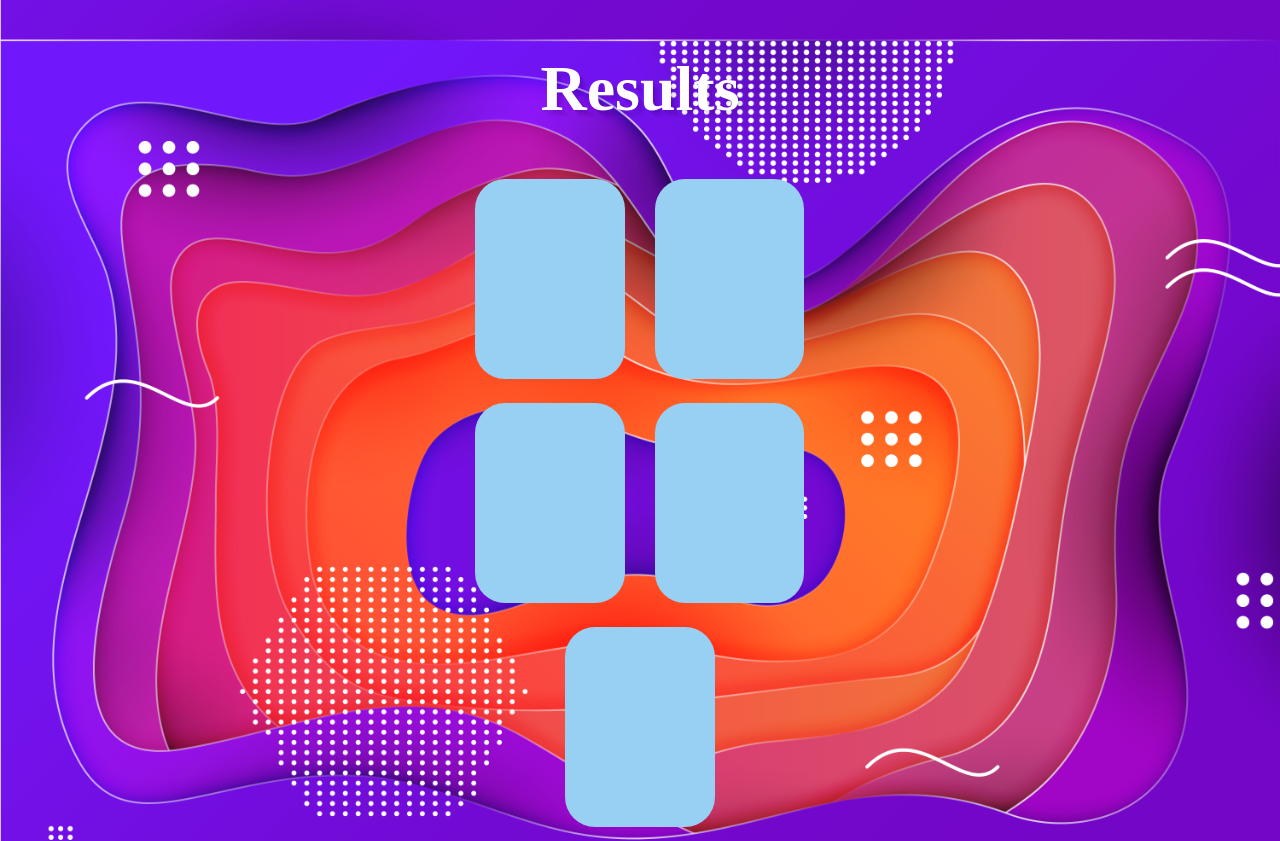
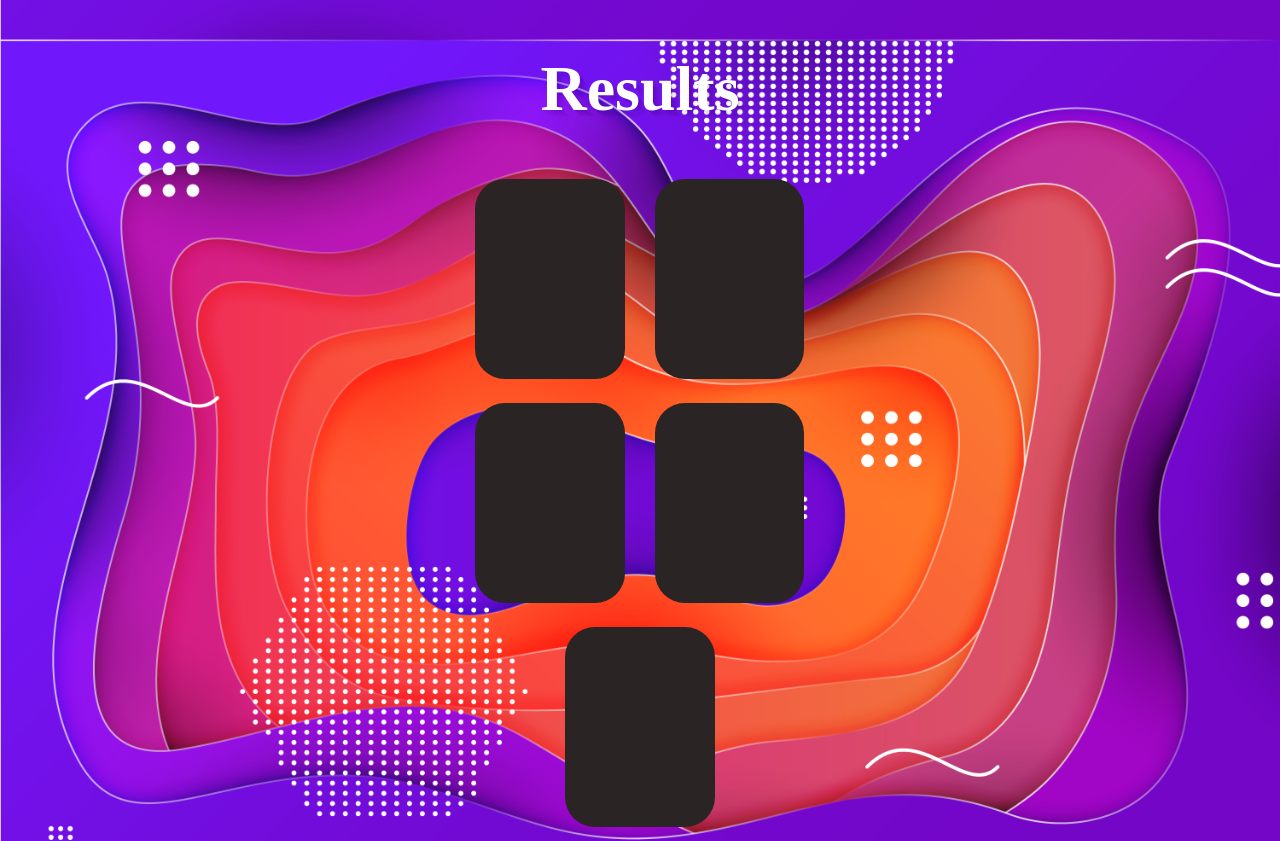
Before and after one commit to sea-salt-ed/Webie_Hacknight_OpenAI, a Flask app: page / in a window 1280 px wide. Shown: the part 813-1654 px from the top of the page. Run offline with Flask 2, Linux system fonts and the light colour scheme; some libraries are stand-ins or nearby versions.

Commit message:
force pushing

```diff
--- a/static/css/result.css
+++ b/static/css/result.css
@@ -40,15 +40,15 @@
 .flip-card-front {
   text-align: center;
   border: none;
-  background-color: rgb(152, 208, 243);
-  color:black;
+  background-color: rgb(42, 36, 36);
+  color:white;
 
 }
 
 /* Style the back side */
 .flip-card-back {
   border: none;
-  background-color: rgb(248, 218, 223);
+  background-color: white;
   color: rgb(18,18,18);
   transform: rotateY(180deg);
 }
```
